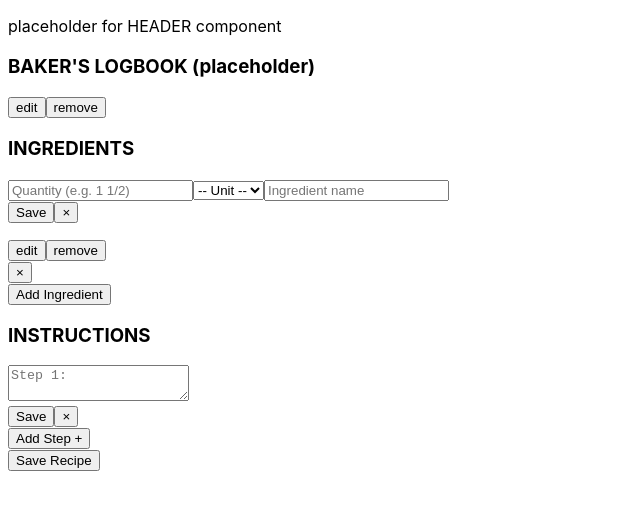
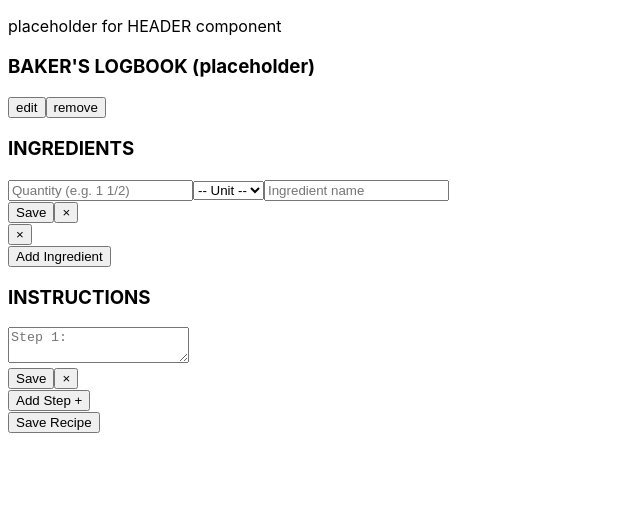
Before and after one commit to jisung594/bakers-logbook, an Angular app: page / in a window 1280 px wide. Shown: the top 510 px of the page, without its empty margins (0-640 px from the left). Built offline with nearby package versions, Linux system fonts and the light colour scheme; no server answers; what @angular/fire would draw is missing.

Commit message:
Fixes second if condition

```diff
--- a/src/app/recipe/recipe-form/ingredients-form/ingredients-form.html
+++ b/src/app/recipe/recipe-form/ingredients-form/ingredients-form.html
@@ -32,7 +32,7 @@
                     <button type="button" (click)="removeIngredient(i)">×</button>
                 </div>
             </div>
-            <div *ngIf="ingredient.value.isEditing">
+            <div *ngIf="!ingredient.value.isEditing">
                 <div class="editing-options-viewmode">
                 <p>
                     {{ ingredient.value.quantity }}
```
